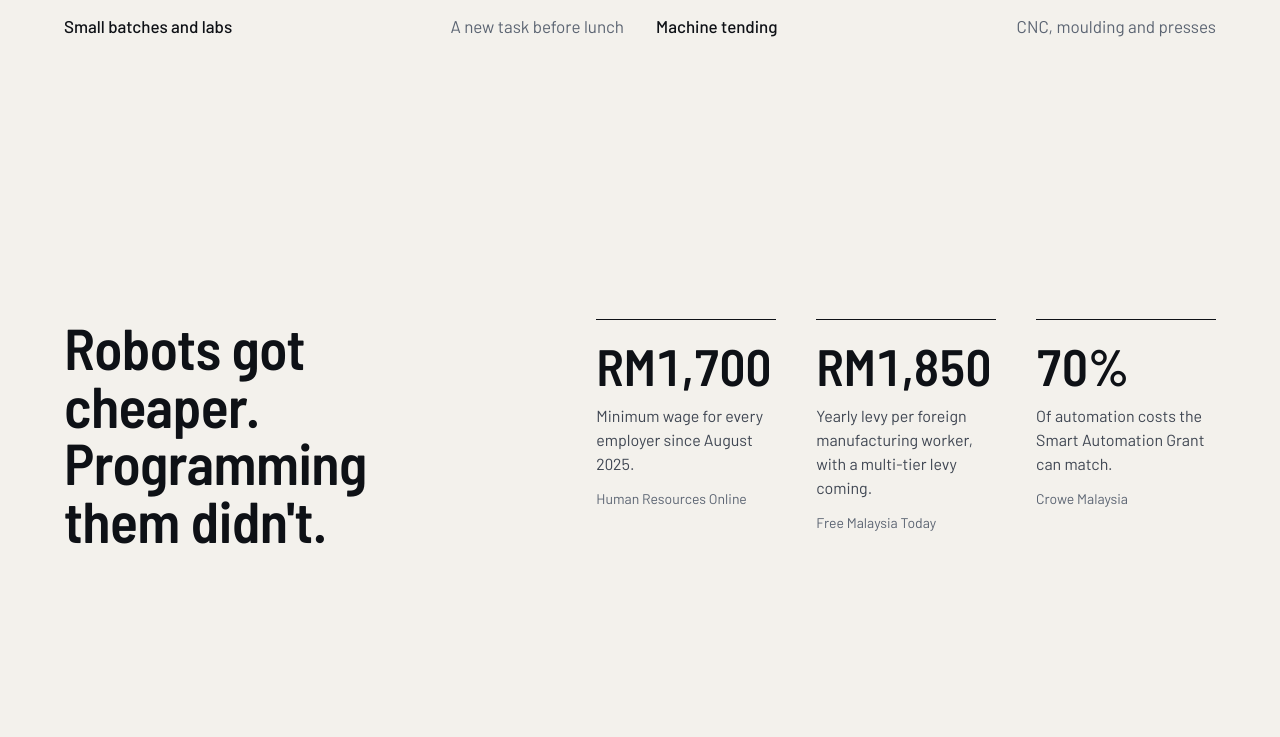
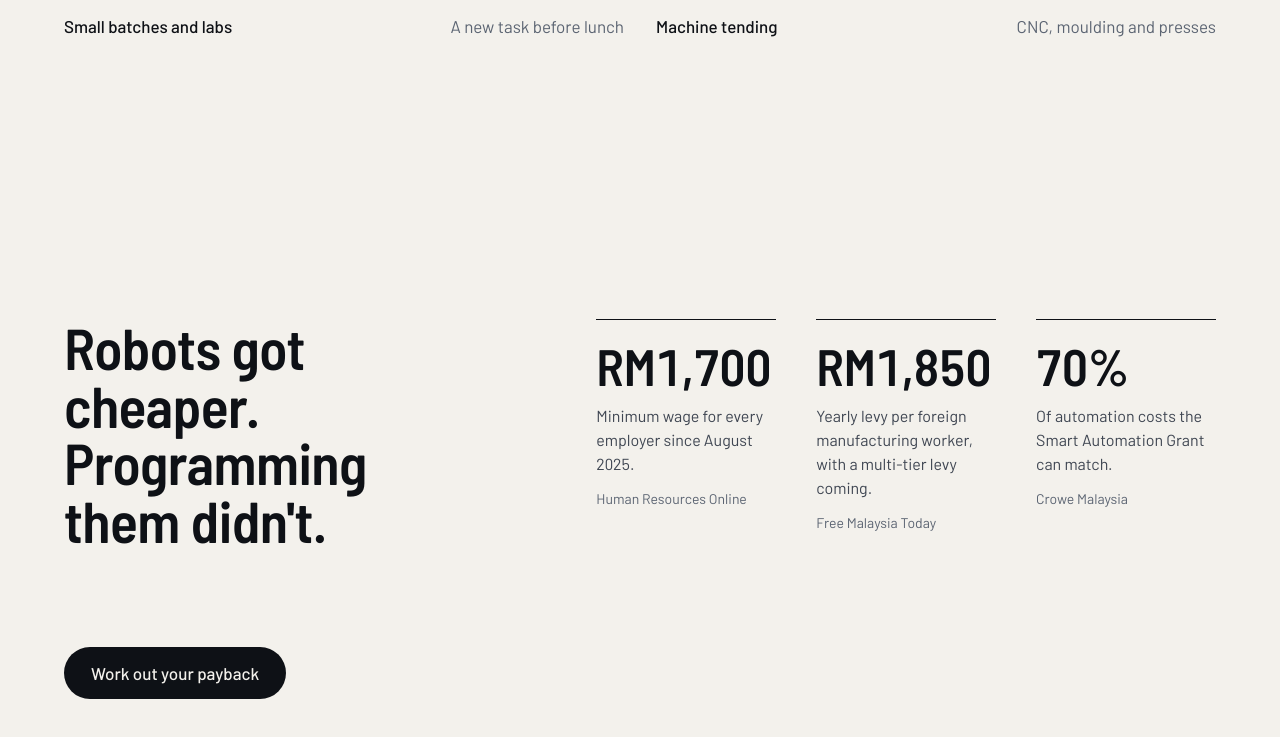
Before and after one commit to seventhaxisrobots/seventh-axis, a website built with Vite: page industries.html in a window 1280 px wide. Shown: the part 1433-2170 px from the top of the page. Before the commit the page ends 2083 px from the top, so only its background shows below. Built offline with nearby package versions, Linux system fonts and the light colour scheme; no server answers.

Commit message:
Link ROI calculator

```diff
--- a/industries.html
+++ b/industries.html
@@ -69,6 +69,7 @@
             <a href="https://www.crowe.com/my/insights/the-madani-smart-automation-grant" target="_blank" rel="noopener">Crowe Malaysia</a>
           </div>
         </div>
+        <p class="why__cta"><a class="btn btn--primary" href="/roi">Work out your payback</a></p>
       </section>
     </main>
 
--- a/src/styles/landing.css
+++ b/src/styles/landing.css
@@ -619,3 +619,8 @@
     object-position: 0 50%;
   }
 }
+
+.why__cta {
+  grid-column: 1 / -1;
+  margin-top: 8px;
+}
```
Also changed, not shown: partials/footer.html (+1 -0 lines), partials/header.html (+2 -0 lines).
